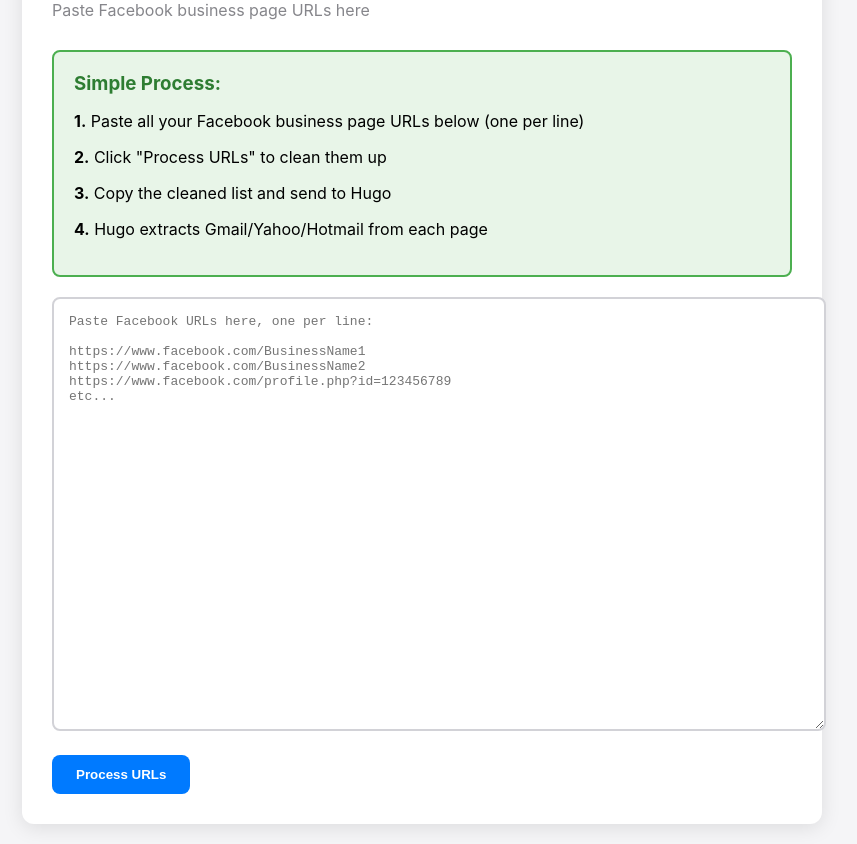
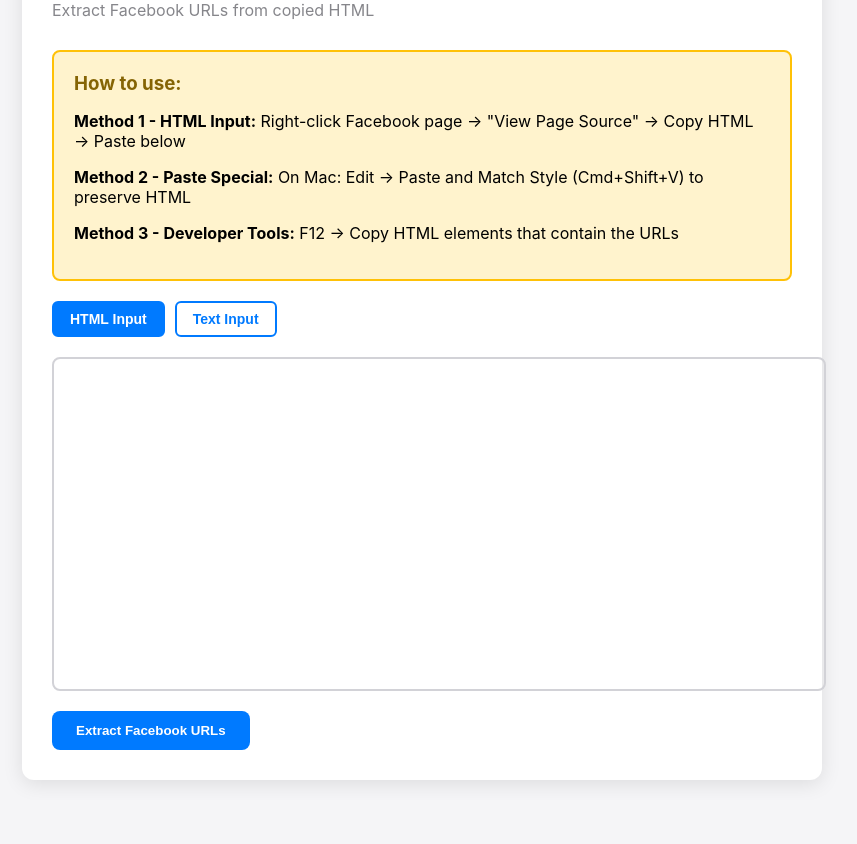
Before and after one commit to andrewshay0245/facebook-url-extractor, a plain HTML site: page index.html in a window 1280 px wide. Shown: the part 126-970 px from the top of the page, without its empty margins (218-1075 px from the left). After the commit the page ends 926 px from the top, so only its background shows below. Drawn offline with Linux system fonts and the light colour scheme.

Commit message:
HTML URL Extractor - accepts HTML paste to extract URLs from markup

```diff
--- a/index.html
+++ b/index.html
@@ -3,7 +3,7 @@
 <head>
     <meta charset="UTF-8">
     <meta name="viewport" content="width=device-width, initial-scale=1.0">
-    <title>Facebook URLs for Hugo</title>
+    <title>HTML URL Extractor</title>
     <style>
         body {
             font-family: -apple-system, BlinkMacSystemFont, 'Segoe UI', sans-serif;
@@ -26,9 +26,9 @@
             color: #86868b;
             margin-bottom: 30px;
         }
-        textarea {
+        .paste-area {
             width: 100%;
-            height: 400px;
+            height: 300px;
             padding: 15px;
             border: 2px solid #d2d2d7;
             border-radius: 8px;
@@ -37,7 +37,7 @@
             resize: vertical;
             margin-bottom: 20px;
         }
-        textarea:focus {
+        .paste-area:focus {
             outline: none;
             border-color: #007aff;
         }
@@ -54,15 +54,15 @@
             background: #0056b3;
         }
         .instructions {
-            background: #e8f5e8;
-            border: 2px solid #4caf50;
+            background: #fff3cd;
+            border: 2px solid #ffc107;
             border-radius: 8px;
             padding: 20px;
             margin-bottom: 20px;
         }
         .instructions h3 {
             margin: 0 0 10px 0;
-            color: #2e7d32;
+            color: #856404;
         }
         .output {
             background: #f8f9fa;
@@ -84,33 +84,66 @@
             padding: 10px;
             margin-top: 10px;
         }
+        .method-toggle {
+            display: flex;
+            gap: 10px;
+            margin-bottom: 20px;
+        }
+        .method-button {
+            padding: 8px 16px;
+            border: 2px solid #007aff;
+            border-radius: 6px;
+            background: white;
+            color: #007aff;
+            cursor: pointer;
+            font-size: 14px;
+        }
+        .method-button.active {
+            background: #007aff;
+            color: white;
+        }
+        .html-input {
+            display: none;
+        }
+        .text-input {
+            display: block;
+        }
     </style>
 </head>
 <body>
     <div class="container">
-        <h1>📋 Facebook URLs for Hugo</h1>
-        <p class="subtitle">Paste Facebook business page URLs here</p>
+        <h1>🔗 HTML URL Extractor</h1>
+        <p class="subtitle">Extract Facebook URLs from copied HTML</p>
 
         <div class="instructions">
-            <h3>Simple Process:</h3>
-            <p><strong>1.</strong> Paste all your Facebook business page URLs below (one per line)</p>
-            <p><strong>2.</strong> Click "Process URLs" to clean them up</p>
-            <p><strong>3.</strong> Copy the cleaned list and send to Hugo</p>
-            <p><strong>4.</strong> Hugo extracts Gmail/Yahoo/Hotmail from each page</p>
+            <h3>How to use:</h3>
+            <p><strong>Method 1 - HTML Input:</strong> Right-click Facebook page → "View Page Source" → Copy HTML → Paste below</p>
+            <p><strong>Method 2 - Paste Special:</strong> On Mac: Edit → Paste and Match Style (Cmd+Shift+V) to preserve HTML</p>
+            <p><strong>Method 3 - Developer Tools:</strong> F12 → Copy HTML elements that contain the URLs</p>
         </div>
 
-        <textarea id="urlInput" placeholder="Paste Facebook URLs here, one per line:
+        <div class="method-toggle">
+            <button class="method-button active" onclick="switchMethod('html')">HTML Input</button>
+            <button class="method-button" onclick="switchMethod('text')">Text Input</button>
+        </div>
 
-https://www.facebook.com/BusinessName1
-https://www.facebook.com/BusinessName2
-https://www.facebook.com/profile.php?id=123456789
-etc..."></textarea>
+        <div id="htmlMethod" class="html-input" style="display: block;">
+            <div contenteditable="true" id="htmlInput" class="paste-area"
+                 placeholder="Paste HTML here (Cmd+V or right-click paste)...
 
-        <button onclick="processUrls()">Process URLs</button>
+You can paste rich content with HTML markup and this will extract the URLs from the HTML."></div>
+        </div>
+
+        <div id="textMethod" class="text-input" style="display: none;">
+            <textarea id="textInput" class="paste-area"
+                      placeholder="Paste text here if HTML method doesn't work..."></textarea>
+        </div>
+
+        <button onclick="extractUrls()">Extract Facebook URLs</button>
 
         <div id="output" style="display: none;">
             <div class="output">
-                <h3>✅ Cleaned Facebook URLs (<span id="urlCount">0</span> found)</h3>
+                <h3>✅ Found Facebook URLs (<span id="urlCount">0</span> URLs)</h3>
                 <p>Copy this list and send to Hugo:</p>
                 <textarea id="cleanUrls" class="copy-output" readonly></textarea>
                 <button onclick="copyUrls()" style="margin-top: 10px;">Copy All URLs</button>
@@ -119,46 +152,92 @@
     </div>
 
     <script>
-        function processUrls() {
-            const input = document.getElementById('urlInput').value;
-            const lines = input.split('\n');
+        function switchMethod(method) {
+            // Update button states
+            document.querySelectorAll('.method-button').forEach(btn => btn.classList.remove('active'));
+
+            if (method === 'html') {
+                document.getElementById('htmlMethod').style.display = 'block';
+                document.getElementById('textMethod').style.display = 'none';
+                event.target.classList.add('active');
+            } else {
+                document.getElementById('htmlMethod').style.display = 'none';
+                document.getElementById('textMethod').style.display = 'block';
+                event.target.classList.add('active');
+            }
+        }
+
+        function extractUrls() {
+            let content = '';
+
+            // Check which method is active
+            if (document.getElementById('htmlMethod').style.display !== 'none') {
+                // HTML method - get innerHTML to access actual HTML
+                content = document.getElementById('htmlInput').innerHTML;
+            } else {
+                // Text method
+                content = document.getElementById('textInput').value;
+            }
+
+            const urls = [];
+
+            // Method 1: Extract from HTML markup
+            const linkRegex = /href\s*=\s*["']([^"']*facebook\.com[^"']*)["']/gi;
+            let match;
+            while ((match = linkRegex.exec(content)) !== null) {
+                urls.push(match[1]);
+            }
+
+            // Method 2: Extract plain URLs from text
+            const urlRegex = /https?:\/\/[^\s<>"']*facebook\.com[^\s<>"']*/gi;
+            const urlMatches = content.match(urlRegex) || [];
+            urls.push(...urlMatches);
+
+            // Method 3: Extract facebook.com URLs without protocol
+            const fbRegex = /(?:^|[\s>])([^\s<"']*facebook\.com[^\s<"']*)/gi;
+            let fbMatch;
+            while ((fbMatch = fbRegex.exec(content)) !== null) {
+                let url = fbMatch[1];
+                if (!url.startsWith('http')) {
+                    url = 'https://' + url;
+                }
+                urls.push(url);
+            }
+
+            // Clean and deduplicate URLs
             const cleanUrls = [];
+            const seen = new Set();
 
-            lines.forEach(line => {
-                line = line.trim();
-                if (line && line.includes('facebook.com')) {
-                    // Clean up the URL
-                    let url = line;
+            urls.forEach(url => {
+                // Clean up URL
+                url = url.trim();
 
-                    // Remove extra parameters and clean up
-                    if (url.includes('?')) {
-                        const parts = url.split('?');
-                        const base = parts[0];
-                        const params = parts[1];
+                // Remove HTML entities
+                url = url.replace(/&amp;/g, '&').replace(/&lt;/g, '<').replace(/&gt;/g, '>');
 
-                        // Keep only essential parameters
-                        if (params.includes('id=')) {
-                            const idMatch = params.match(/id=(\d+)/);
-                            if (idMatch) {
-                                url = base + '?id=' + idMatch[1];
-                            }
-                        } else {
-                            url = base;
-                        }
-                    }
+                // Ensure it starts with http
+                if (url.startsWith('//')) {
+                    url = 'https:' + url;
+                } else if (!url.startsWith('http')) {
+                    url = 'https://' + url;
+                }
 
-                    // Remove trailing slashes and clean up
-                    url = url.replace(/\/+$/, '');
+                // Remove fragments and clean parameters
+                url = url.split('#')[0];
 
-                    // Add https if missing
-                    if (!url.startsWith('http')) {
-                        url = 'https://' + url;
-                    }
+                // Skip non-business URLs
+                const skipPatterns = [
+                    'facebook.com/search',
+                    'facebook.com/help',
+                    'facebook.com/policies',
+                    'facebook.com/login'
+                ];
 
-                    // Skip duplicates
-                    if (!cleanUrls.includes(url)) {
-                        cleanUrls.push(url);
-                    }
+                const shouldSkip = skipPatterns.some(pattern => url.includes(pattern));
+
+                if (!shouldSkip && url.includes('facebook.com') && !seen.has(url)) {
+                    seen.add(url);
+                    cleanUrls.push(url);
                 }
             });
 
@@ -166,6 +245,10 @@
             document.getElementById('urlCount').textContent = cleanUrls.length;
             document.getElementById('cleanUrls').value = cleanUrls.join('\n');
             document.getElementById('output').style.display = 'block';
+
+            if (cleanUrls.length === 0) {
+                alert('No Facebook URLs found. Try using "View Page Source" and copying the HTML, or switch to Text Input method.');
+            }
         }
 
         function copyUrls() {
@@ -183,6 +266,11 @@
                 button.style.background = '#007aff';
             }, 2000);
         }
+
+        // Allow pasting HTML content
+        document.getElementById('htmlInput').addEventListener('paste', function(e) {
+            // Allow default paste behavior to preserve HTML
+        });
     </script>
 </body>
 </html>
```
